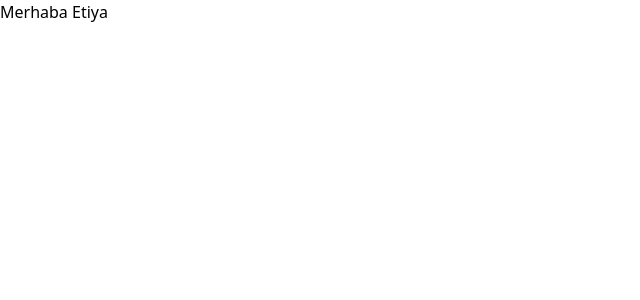
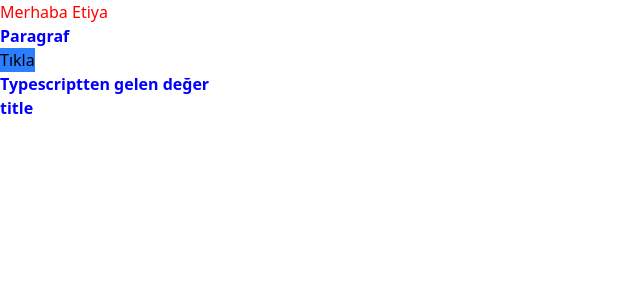
Before and after one commit to halitkalayci/etiya11-angular, an Angular app: page / in a window 1280 px wide. Shown: the top 300 px of the page, without its empty margins (0-640 px from the left). Built offline with nearby package versions, Linux system fonts and the light colour scheme.

Commit message:
add typescript-html connection

```diff
--- a/src/app/app.css
+++ b/src/app/app.css
@@ -0,0 +1,7 @@
+h3 {
+  color: red;
+}
+p{
+  color:blue;
+  font-weight: bold;
+}
--- a/src/app/app.html
+++ b/src/app/app.html
@@ -1 +1,9 @@
-<h3>Merhaba Etiya</h3>
+<h3 >Merhaba Etiya</h3>
+<p >Paragraf</p>
+<!-- Eğer bi aksiyonsa () (tıklandı,mouse üzerine getirildi, yazı yazıldı) -->
+<!-- Eğer bir değerse [] (class,içerdeki değer, vs..) -->
+
+<button (click)="degerDegistir()" [class]="btnClass">Tıkla</button>
+
+<p>{{title}}</p>
+<p>title</p>
--- a/src/app/app.ts
+++ b/src/app/app.ts
@@ -1,12 +1,15 @@
-import { Component, signal } from '@angular/core';
-import { RouterOutlet } from '@angular/router';
+import { Component } from '@angular/core';
 
 @Component({
   selector: 'app-root',
-  imports: [RouterOutlet],
   templateUrl: './app.html',
   styleUrl: './app.css'
 })
 export class App {
-  protected readonly title = signal('demo');
+  btnClass = "bg-blue-500"
+  title: String = "Typescriptten gelen değer";
+
+  degerDegistir(): void {
+    this.title = "Title Değişti"
+  }
 }
```
